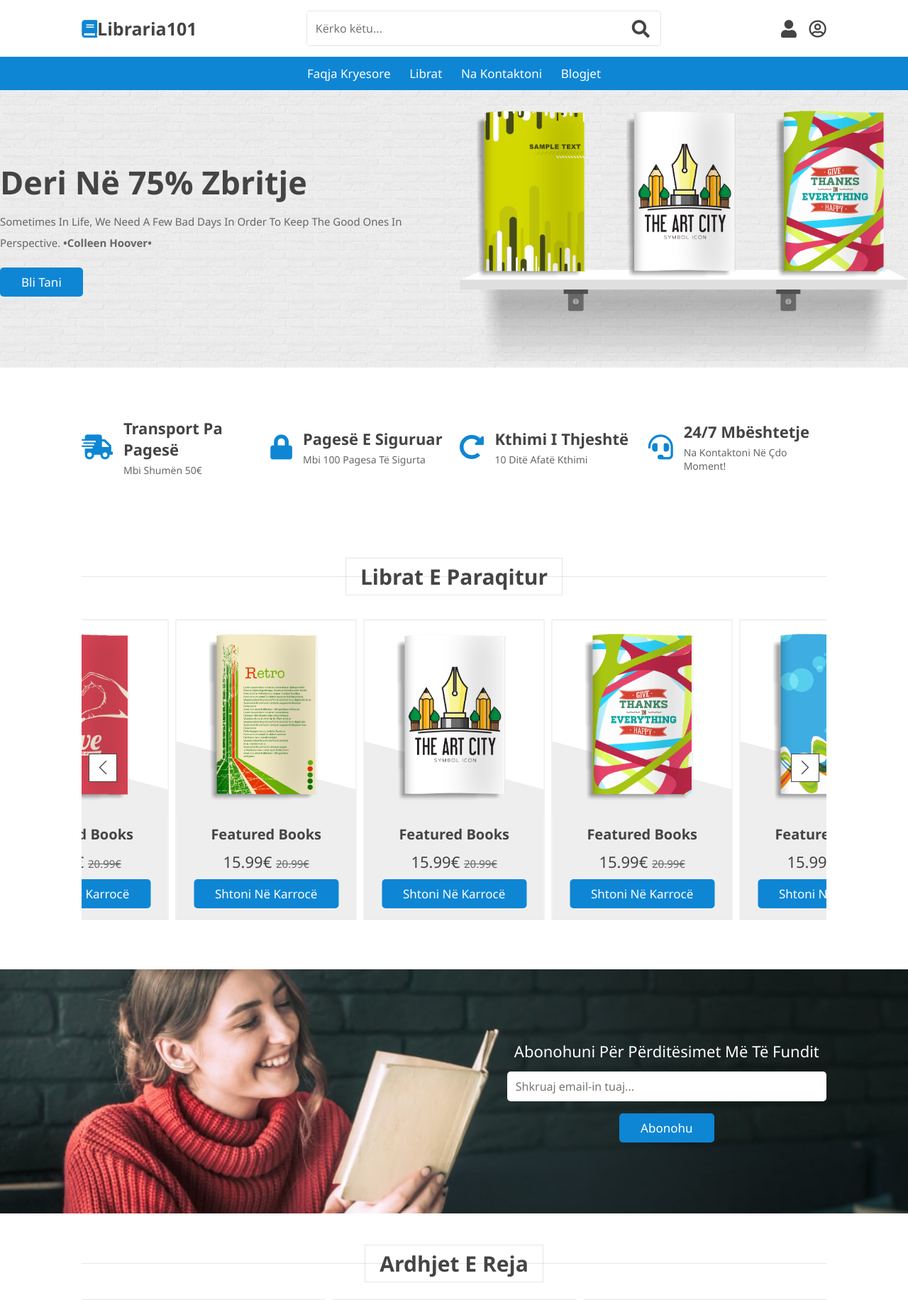
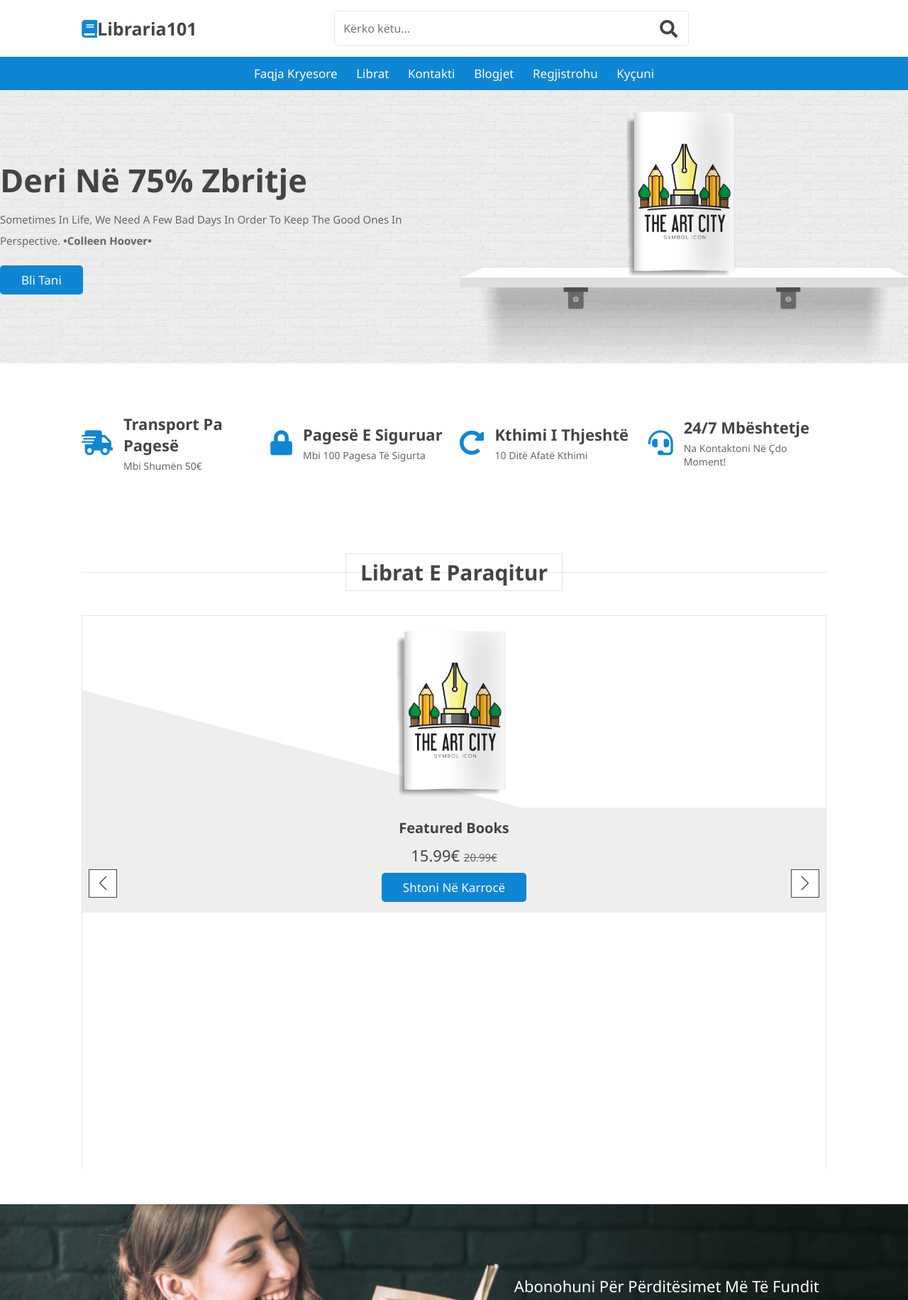
Before and after one commit to Anesazhegrova/Libraria-WEB, a PHP site: page /index.php in a window 1280 px wide. Shown: the top 1832 px of the page at 71% size. Run offline with PHP 8.4, Linux system fonts and the light colour scheme.

Commit message:
Update index.php

```diff
--- a/home/index.php
+++ b/home/index.php
@@ -1,21 +1,12 @@
-<!DOCTYPE html>
-<html lang="en">
-<head>
-    <meta charset="UTF-8">
-    <meta http-equiv="X-UA-Compatible" content="IE=edge">
-    <meta name="viewport" content="width=device-width, initial-scale=1.0">
-    <title>Libraria101</title>
+<title>Libraria101</title>
     <link rel="stylesheet" href="https://unpkg.com/swiper@7/swiper-bundle.min.css" />
-    <!-- linku per font font awesome -->
     <link rel="stylesheet" href="https://cdnjs.cloudflare.com/ajax/libs/font-awesome/5.15.4/css/all.min.css">
-    <!-- linku i css  -->
     <link rel="stylesheet" href="style.css">
 </head>
 <body>
-    <!-- header fillon -->
+
     <header class="header">
         <div class="header-1">
-            <!-- Keto 3 perdoren per icon style :fas perdoret per solid, fal per light, fab per brand -->
             <a href="#" class="logo"><i class = "fas fa-book"></i>Libraria101</a>
 
             <form action = "" class = "search-form">
@@ -25,10 +16,6 @@
 
             <div class = "icons">
                 <div id = "search-btn" class="fas fa-search"></div>
-                <!--<a href ="#" class = "fas fa-heart"></a>-->
-                <!--<a href ="#" class = "fas fa-shopping-cart"></a>-->
-                <div id = "login-btn" class ="fas fa-user"></div>
-                <div id = "signup-btn" class ="far fa-user-circle"></div>
 
             </div>
 
@@ -36,10 +23,13 @@
 
         <div class="header-2">
             <nav class = "navbar">
-                <a href = "../home/homeindex.html">Faqja Kryesore</a>
+                <a href = "../home/index.php">Faqja Kryesore</a>
                 <a href = "../shop/shop.php">Librat</a>
-                <a href = "../contactus/contactus.php">Na kontaktoni</a>
+                <a href = "../contactus/contactus.php">Kontakti</a>
                 <a href = "../blogs/blogs.php">Blogjet</a>
+                <a href = "../signUp/signup.php">Regjistrohu</a>
+                <a href = "../logIn/login.php">Kyçuni</a>
+
             </nav>
         </div>
     </header>
@@ -55,47 +45,7 @@
         <a href = "#blogs" class = "fas fa-blog" ></a>
     </nav>
 
-    <!-- login form -->
 
-    <div class ="login-form-container">
-        <div id="close-login-btn" class="fas fa-times"></div>
-
-        <form action="" >
-            <h3>Kyçu</h3>
-            <span>Email-i përdoruesit</span>
-            <input type="email" name="" class="box" placeholder="Shkruaj email-in tuaj" id="">
-            <span>Fjalëkalimi</span>
-            <input type="password" name="" class="box"placeholder="Shkruaj fjalëkalimin tuaj" id="">
-            <div class="checkbox">
-               <input type="checkbox" name="" id="remember-me">
-               <lable for="remember-me">Më mbaj mend</lable>
-            </div>
-                <input type="submit" value="Hyni" class="btn">
-                <!-- <p>Keni harruar fjalëkalimin?<a href ="#">Kliko këtu...</a></p>
-                <p>Nuk keni një llogari?<a href ="#">Krijo një</a></p> -->
-        </form>
-    </div>
-     <!-- login form perfundon -->
-     <!-- signup form fillon-->
-     <div class="signup-form-container">
-        <div id="close-signup-btn" class="fas fa-times"></div>
-        <form action="" >
-            <h3>Regjistrohu</h3>
-            <span>Emri përdoruesit</span>
-            <input type="text" name="" class="box"placeholder="Shëno emrin tuaj..." id="">
-                <span>Email-i</span>
-                <input type="email" name="" class="box" placeholder="Shëno email-in..." id="">
-                <span>Fjalëkalimi</span>
-                <input type="password" name="" class="box"placeholder="Shëno fjalëkalimin..." id="">
-                <span>Konfirmimi i fjalëkalimit</span>
-                <input type="password" name="" class="box" placeholder="Shëno fjalëkalimin përseri..." id="">
-                <input type="checkbox" id="terms" name="terms"><lable for="terms">I agree to the terms and conditions</lable><br>
-                <input type="submit" value="Hyni" class="btn">
-              <p></p>
-              <!-- <a href="#" >Keni një llogari tashmë, Kyçuni !!!</a> -->
-        </form>
-     </div>
-       <!-- signup form perfundon-->
 
 
 <!-- sektori i faqes kryesore -->
```
